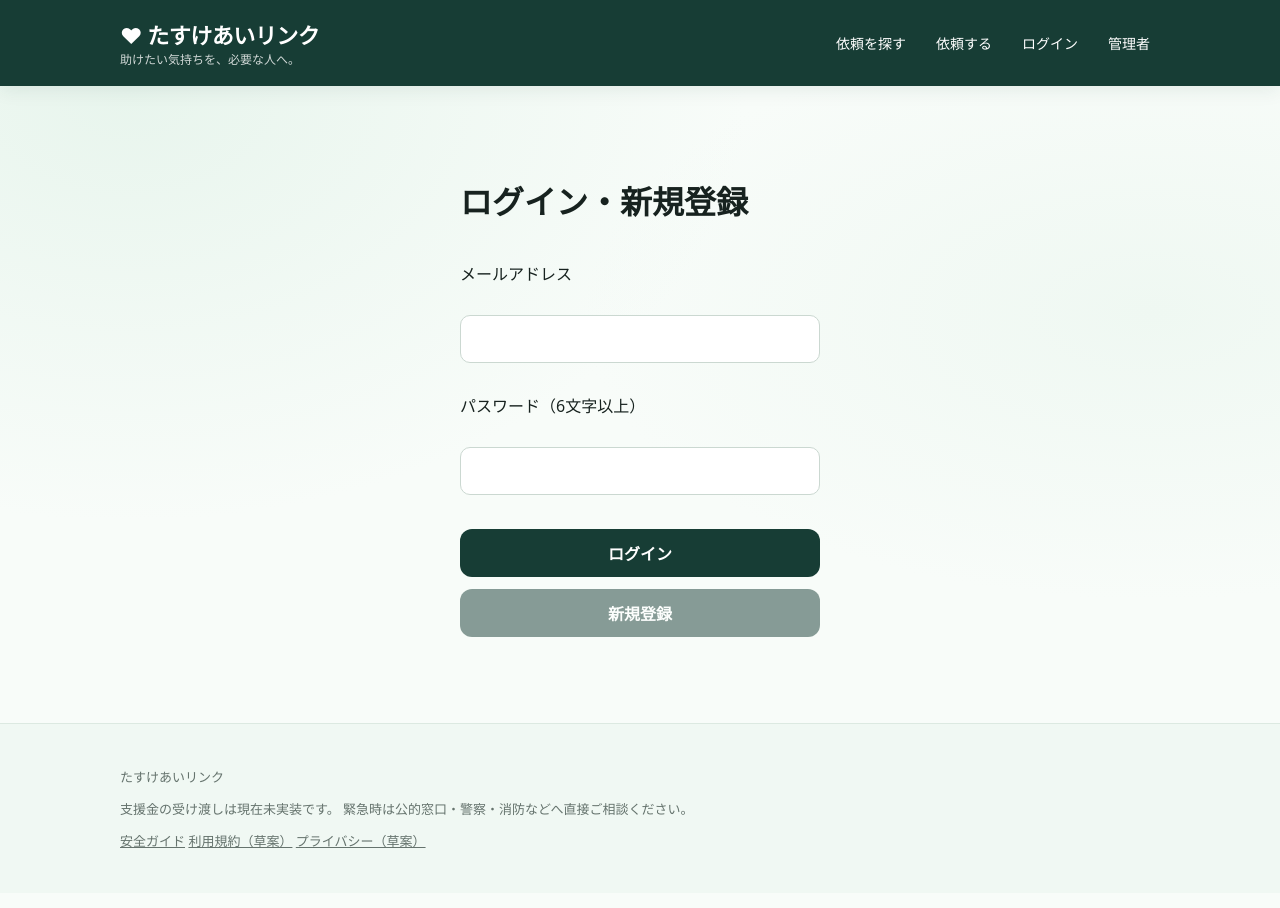
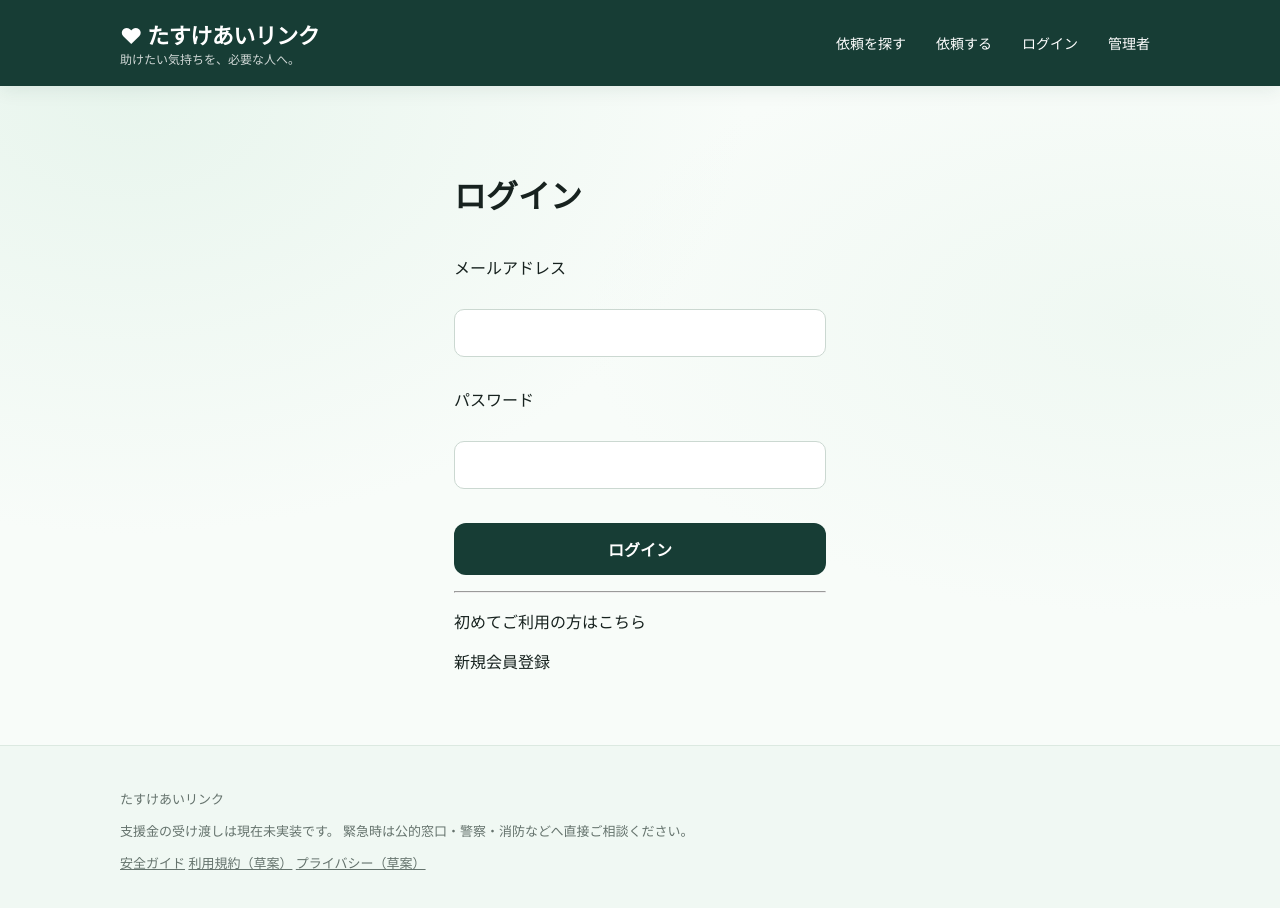
Before and after one commit to nkcleankazu-ai/tasukeai-link, a Next.js app: page /login in a window 1280 px wide. Shown: the top 908 px of the page. Built offline with nearby package versions, Linux system fonts and the light colour scheme; no server answers.

Commit message:
Refactor login page and remove sign-up functionality

```diff
--- a/app/login/page.tsx
+++ b/app/login/page.tsx
@@ -1,6 +1,7 @@
 "use client";
 
 import { useState, type FormEvent } from "react";
+import Link from "next/link";
 import { createClient } from "@/lib/supabase";
 
 export default function LoginPage() {
@@ -16,7 +17,6 @@ export default function LoginPage() {
 
     try {
       const supabase = createClient();
-
       const { error } = await supabase.auth.signInWithPassword({
         email,
         password,
@@ -37,46 +37,9 @@ export default function LoginPage() {
     }
   }
 
-  async function handleSignUp() {
-    setLoading(true);
-    setMessage("");
-
-    try {
-      const supabase = createClient();
-
-      const { data, error } = await supabase.auth.signUp({
-        email,
-        password,
-      });
-
-      if (error) {
-        setMessage("新規登録できませんでした：" + error.message);
-      } else if (data.session) {
-        window.location.href = "/requests";
-        return;
-      } else {
-        setMessage(
-          "登録確認メールを確認してください。メール内のリンクから登録を完了できます。"
-        );
-      }
-    } catch (error) {
-      setMessage(
-        error instanceof Error ? error.message : "エラーが発生しました。"
-      );
-    }
-
-    setLoading(false);
-  }
-
   return (
-    <main
-      style={{
-        maxWidth: "400px",
-        margin: "50px auto",
-        padding: "20px",
-      }}
-    >
-      <h1>ログイン・新規登録</h1>
+    <main style={{ maxWidth: "420px", margin: "40px auto", padding: "24px" }}>
+      <h1>ログイン</h1>
 
       <form onSubmit={handleLogin}>
         <p>メールアドレス</p>
@@ -85,38 +48,35 @@ export default function LoginPage() {
           value={email}
           onChange={(e) => setEmail(e.target.value)}
           required
-          style={{ width: "100%", padding: "12px" }}
+          autoComplete="email"
+          style={{ width: "100%", padding: "12px", boxSizing: "border-box" }}
         />
 
-        <p>パスワード（6文字以上）</p>
+        <p>パスワード</p>
         <input
           type="password"
           value={password}
           onChange={(e) => setPassword(e.target.value)}
           required
-          minLength={6}
-          style={{ width: "100%", padding: "12px" }}
+          autoComplete="current-password"
+          style={{ width: "100%", padding: "12px", boxSizing: "border-box" }}
         />
 
         <button
           type="submit"
           disabled={loading}
-          style={{ marginTop: "20px", padding: "12px", width: "100%" }}
+          style={{ width: "100%", padding: "14px", marginTop: "20px" }}
         >
-          {loading ? "処理中…" : "ログイン"}
+          {loading ? "ログイン中…" : "ログイン"}
         </button>
       </form>
 
-      <button
-        type="button"
-        onClick={handleSignUp}
-        disabled={loading || !email || password.length < 6}
-        style={{ marginTop: "12px", padding: "12px", width: "100%" }}
-      >
-        新規登録
-      </button>
+      <p role="status">{message}</p>
 
-      <p>{message}</p>
+      <hr />
+
+      <p>初めてご利用の方はこちら</p>
+      <Link href="/signup">新規会員登録</Link>
     </main>
   );
 }
```
